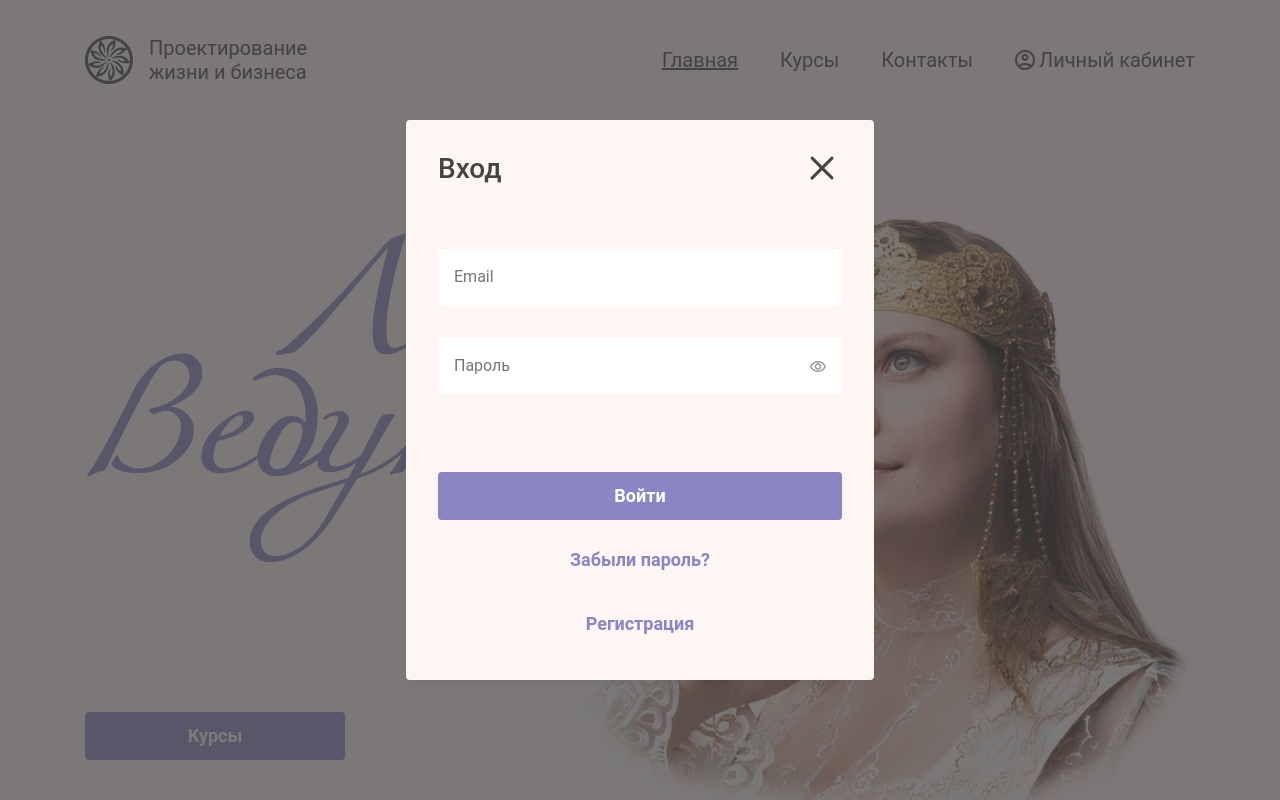
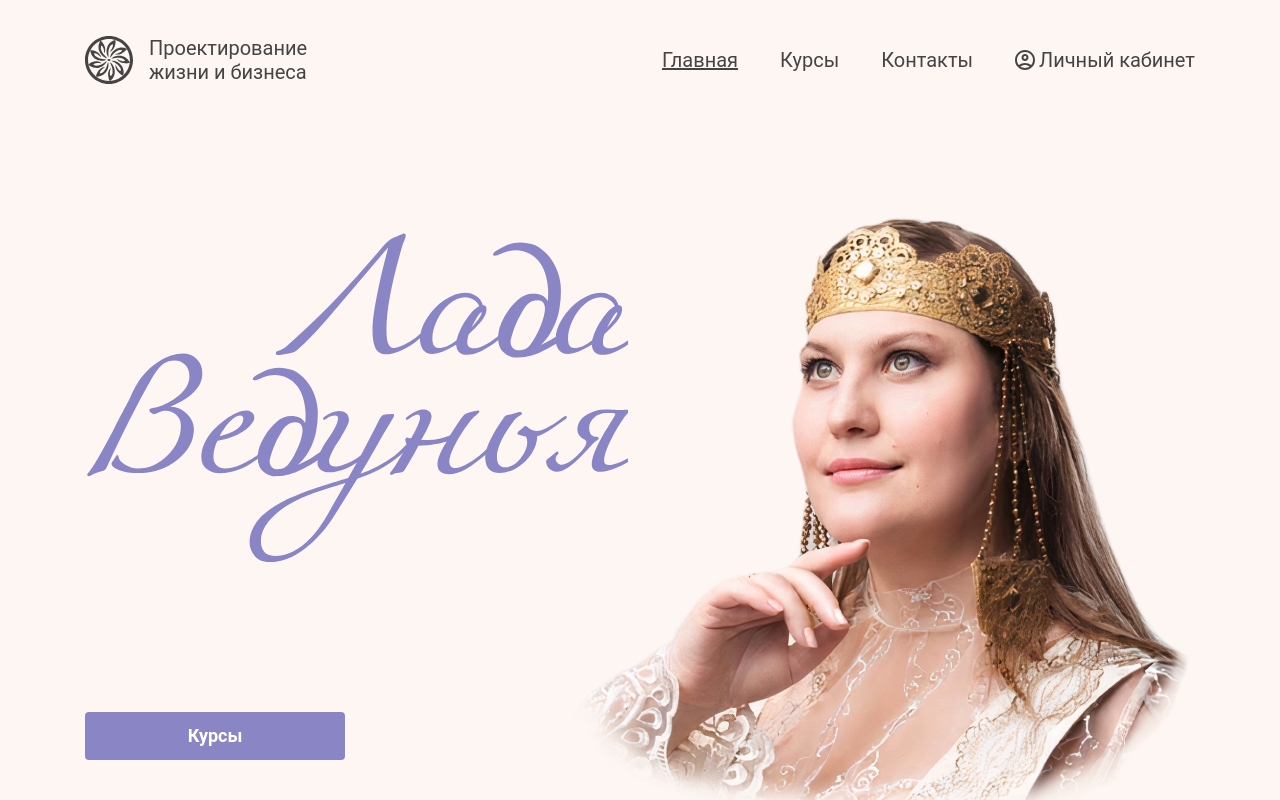
Before and after one commit to wcde-studio/ls-frontend, a Next.js app: page / in a window 1280 px wide. Shown: the top 800 px of the page. Built offline with nearby package versions, Linux system fonts and the light colour scheme.

Commit message:
add form and useForm\

```diff
--- a/src/components/header/header.tsx
+++ b/src/components/header/header.tsx
@@ -14,7 +14,7 @@ const Header = () => {
 	const pathname = usePathname();
 	const isActive = (path: string) => path === pathname;
 
-	const [modalOn, setModalOn] = useState(true);
+	const [modalOn, setModalOn] = useState(false);
 
 	const modalOnClick = () => setModalOn(!modalOn);
 
```
